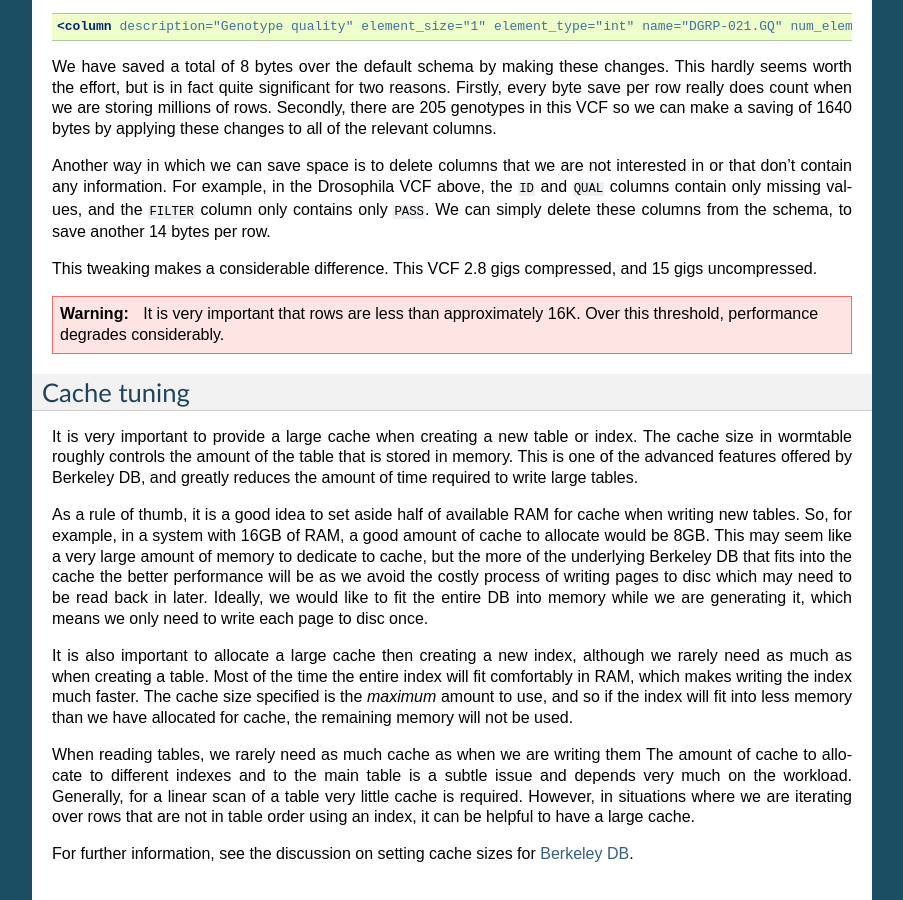
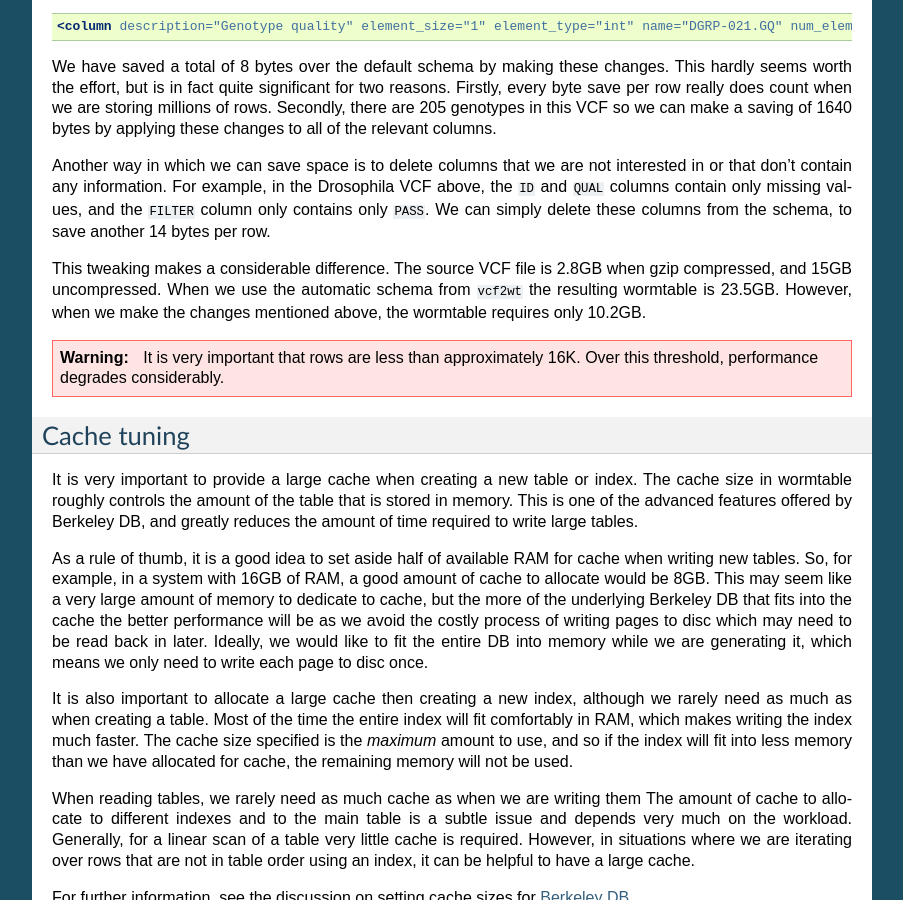
Before and after one commit to wormtable/wormtable, a Sphinx documentation site: the page built from docs/source/performance.rst, in a window 1280 px wide and 900 px high, scrolled down 1204 px. Shown: the whole window, without its empty margins (198-1101 px from the left). Built offline with Sphinx 7.4.7, drawn with Linux system fonts in a browser that asks for light colours; formulas are drawn with MathJax 3.

Commit message:
Added final figures to performance discussion.

```diff
--- a/docs/source/performance.rst
+++ b/docs/source/performance.rst
@@ -100,7 +100,10 @@ column only contains only ``PASS``. We can simply delete these columns from the
 schema, to save another 14 bytes per row.
 
 This tweaking makes a considerable difference.
-This VCF 2.8 gigs compressed, and  15 gigs uncompressed.
+The source VCF file is 2.8GB when gzip compressed, and 15GB uncompressed. When we
+use the automatic schema from ``vcf2wt`` the resulting wormtable is 23.5GB.
+However, when we make the changes mentioned above, the wormtable requires only
+10.2GB.
 
 .. warning:: It is very important that rows are less than approximately 16K. Over this
    threshold, performance degrades considerably.
```
